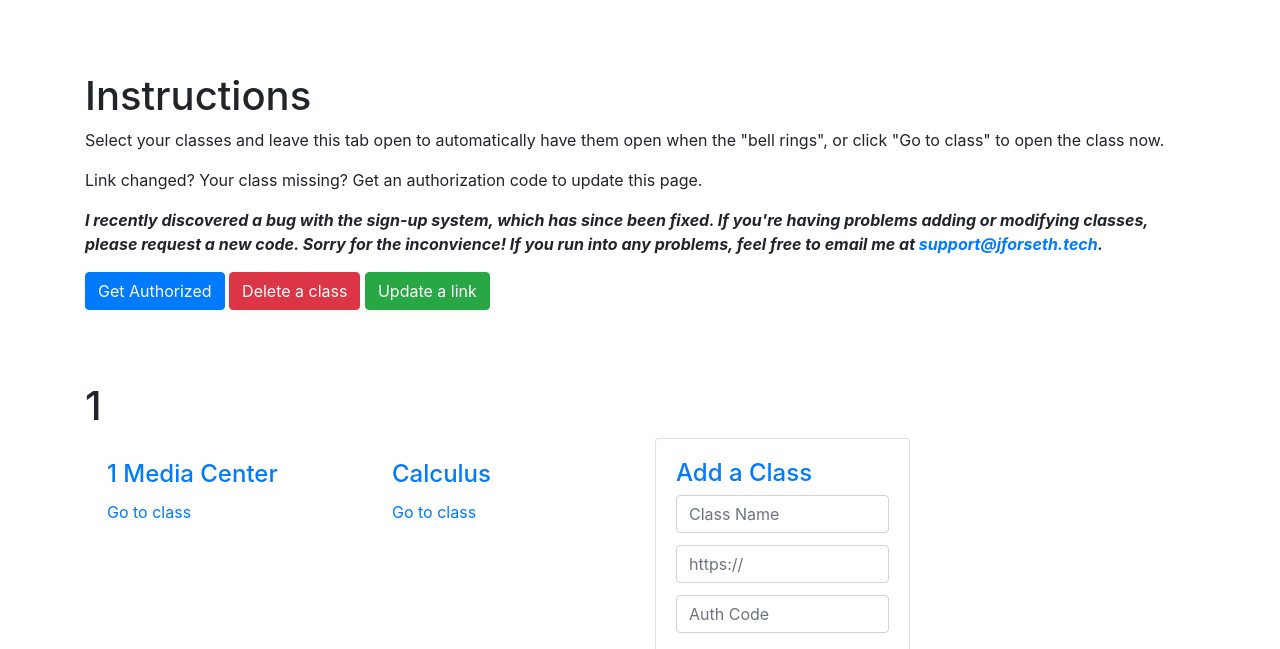
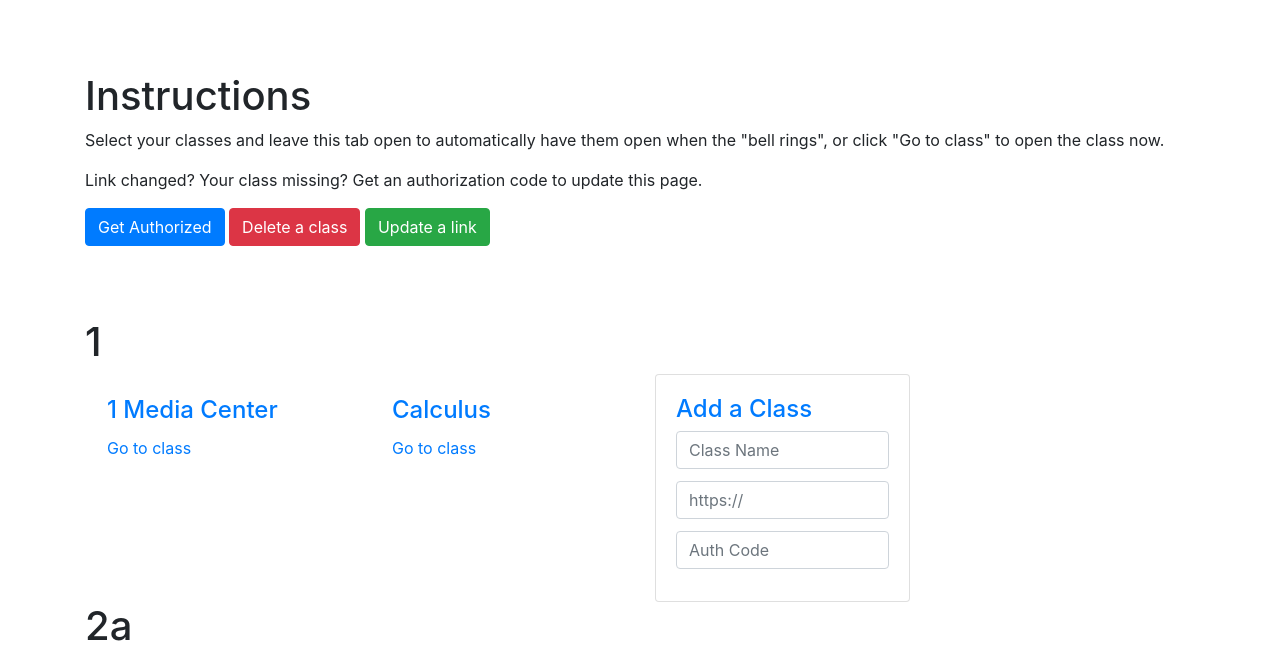
Before and after one commit to jforseth210/class_schedule, a PHP site: page / in a window 1280 px wide. Shown: the part 68-717 px from the top of the page. Run offline with PHP 8.4, Linux system fonts and the light colour scheme; some libraries are stand-ins or nearby versions.

Commit message:
Remove "recently discovered a bug" message

```diff
--- a/index.php
+++ b/index.php
@@ -221,7 +221,7 @@
         <h1>Instructions</h1>
         <p>Select your classes and leave this tab open to automatically have them open when the "bell rings", or click "Go to class" to open the class now.</p>
         <p>Link changed? Your class missing? Get an authorization code to update this page.</p>
-        <p><b><i>I recently discovered a bug with the sign-up system, which has since been fixed. If you're having problems adding or modifying classes, please request a new code. Sorry for the inconvience! If you run into any problems, feel free to email me at <a href="mailto:support@jforseth.tech">support@jforseth.tech</a>.</i></b></p>
+        <!--<p><b><i>I recently discovered a bug with the sign-up system, which has since been fixed. If you're having problems adding or modifying classes, please request a new code. Sorry for the inconvience! If you run into any problems, feel free to email me at <a href="mailto:support@jforseth.tech">support@jforseth.tech</a>.</i></b></p>-->
         <!-- Button trigger modal -->
         <button type="button" class="btn btn-primary" data-toggle="modal" data-target="#authModal">Get Authorized</button>
         <button type="button" class="btn btn-danger" data-toggle="modal" data-target="#deleteModal">Delete a class</button>
```
